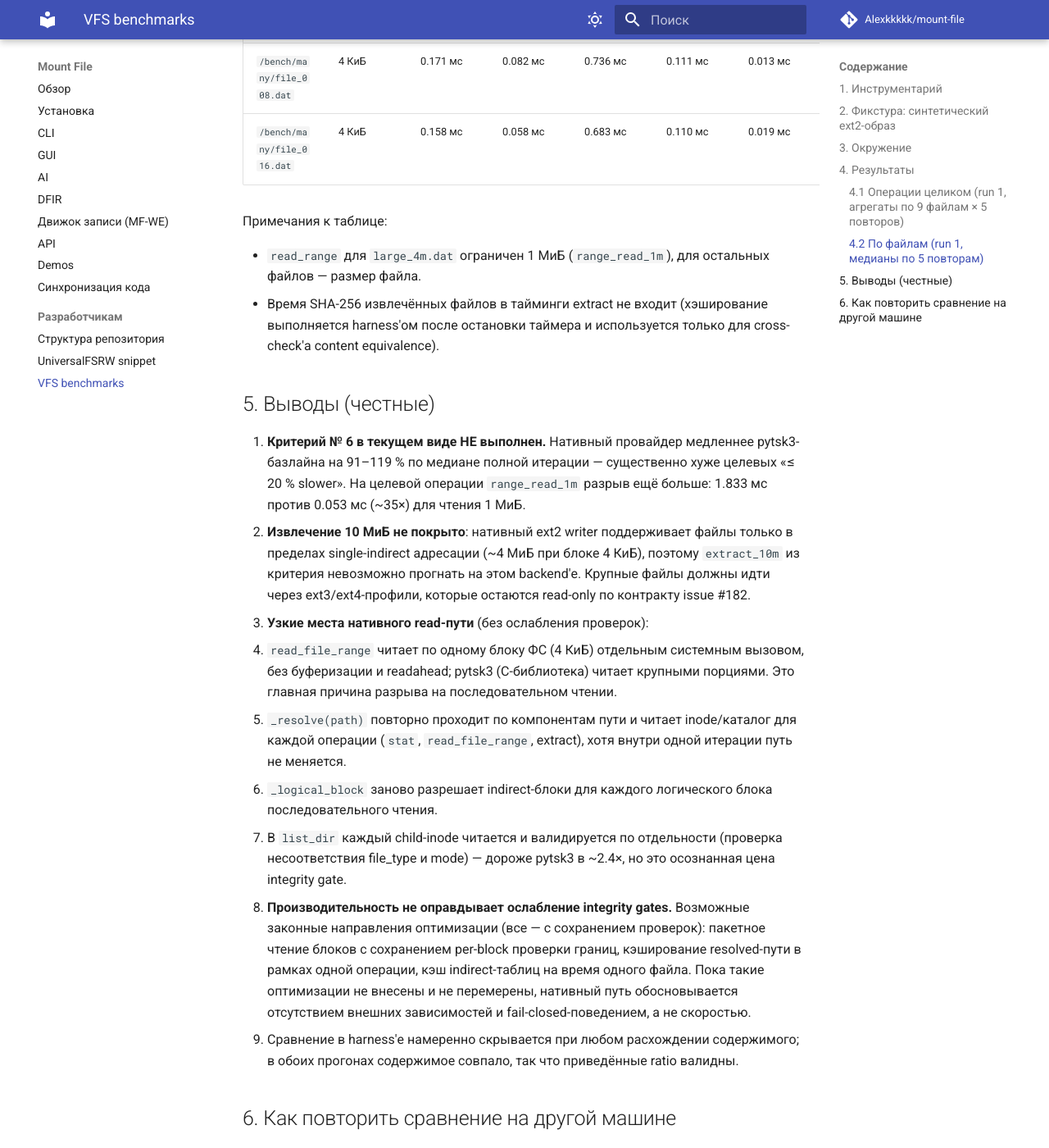
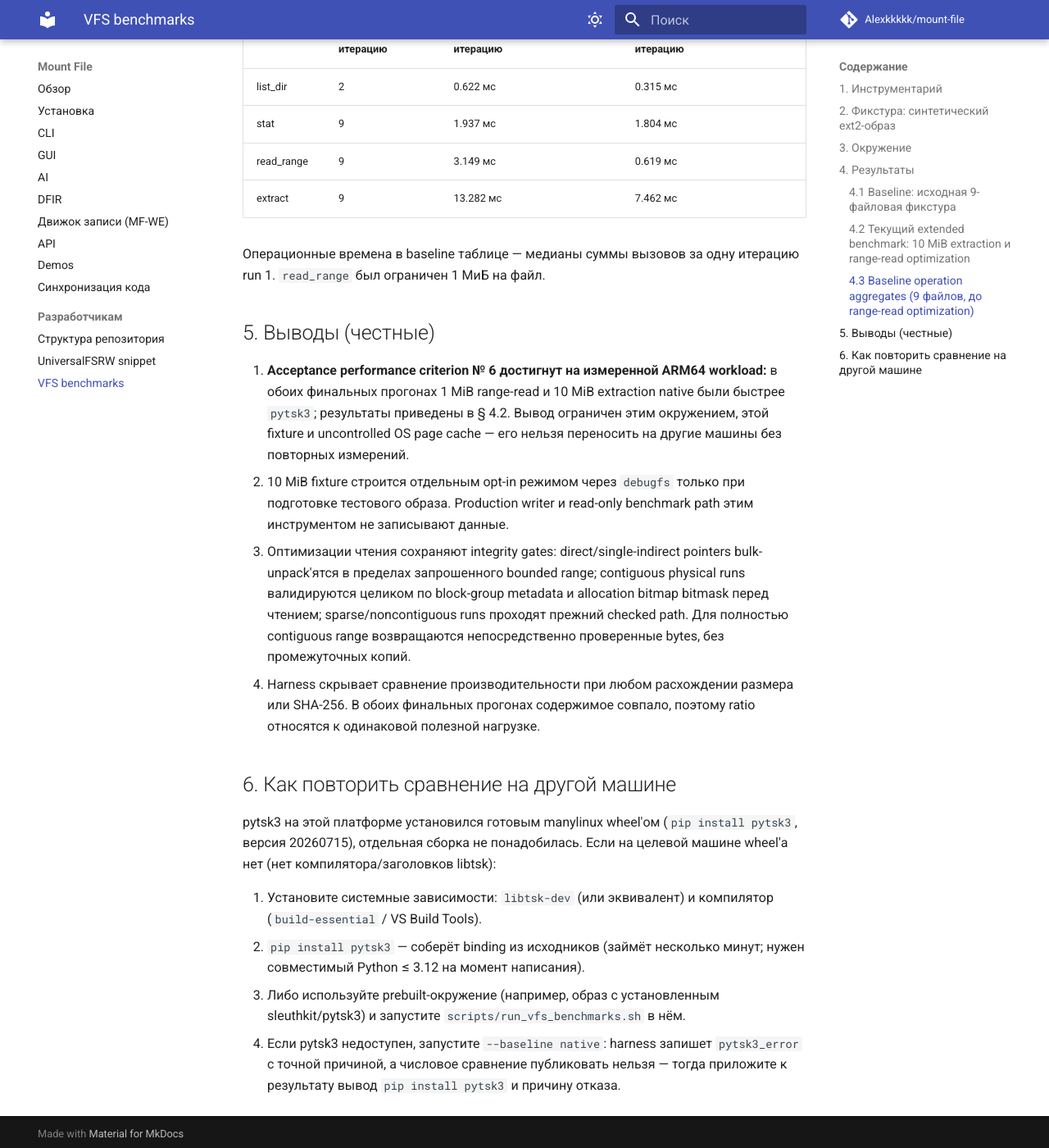
Before and after one commit to Alexkkkkk/mount-file, an MkDocs documentation site: the page built from docs/benchmarks.md, in a window 1280 px wide and 1400 px high, scrolled down 4658 px. Shown: the whole window at 82% size. Built offline with MkDocs 1.6.1 and Material for MkDocs 9.7.7, drawn with Linux system fonts in a browser that asks for light colours; comment, search, counter and statistics services are not loaded; some of the changed text lies outside the part shown.

Commit message:
perf(ext2): exercise 10 MiB reads and optimize range validation (#218)
* docs(benchmarks): refresh issue 182 ext2 measurements

* perf(ext2): meet issue 182 benchmark cases

---------

Co-authored-by: Alexkkkkk <1.02665324e+08+Alexkkkkk@users.noreply.github.com>

````diff
--- a/docs/benchmarks.md
+++ b/docs/benchmarks.md
@@ -36,6 +36,8 @@
 
 ```bash
 python scripts/make_bench_ext2_image.py --output /tmp/bench.ext2
+# Optional extended fixture for the acceptance workload:
+python scripts/make_bench_ext2_image.py --output /tmp/bench-10m.ext2 --include-10m
 ```
 
 Скрипт форматирует образ через `mke2fs -t ext2 -b 4096` и наполняет его через
@@ -44,17 +46,27 @@
 gates, что и продукт. Содержимое файлов детерминировано (SHA-256 от
 `seed:counter`, псевдослучайные, плохо сжимаемые данные).
 
+Опциональный `--include-10m` добавляет `/bench/large_10m.dat` в готовый образ
+через `debugfs`. Это исключительно test/benchmark fixture setup: внешний tool
+обходит текущий 4 МиБ лимит production writer'а, чтобы проверить double-indirect
+read-only путь; ни production writer, ни benchmark reader этим инструментом
+не вызываются для записи. Нужны `mke2fs` и `debugfs` из e2fsprogs.
+
 После staged-записей генератор нормализует только metadata самой fixture:
 UUID, directory-hash seed и поля времени superblock/inode. Поэтому два запуска
-на одной версии `mke2fs` дают побайтно идентичный образ; это проверяет
-`test_benchmark_fixture_generator_is_byte_reproducible`. Production writer не
-меняется: нормализация существует только в benchmark generator.
+на одной версии `mke2fs` дают побайтно идентичный образ; это проверяют
+`test_benchmark_fixture_generator_is_byte_reproducible` и
+`test_10m_benchmark_fixture_is_reproducible_and_native_readable`. Production
+writer не меняется: нормализация и debugfs fixture setup находятся только в
+benchmark generator.
 
-Ограничение: нативный ext2 writer хранит файл в прямых блоках плюс один
-single-indirect блок (~4 МиБ при блоке 4 КиБ), поэтому `extract_10m` из
-критерия приёмки на нативном пути воспроизвести нельзя — максимальный файл
-фикстуры 4 МиБ. Это честно зафиксировано как неполное покрытие критерия № 6
-(см. § 6).
+В стандартной фикстуре самый большой файл — 4 МиБ, поскольку native writer
+ограничен direct + single-indirect addressing (~4 МиБ при блоке 4 КиБ). Для
+критерия `extract_10m` запустите расширенный режим benchmark runner:
+
+```bash
+INCLUDE_10M=1 scripts/run_vfs_benchmarks.sh /tmp/vfs-bench-10m
+```
 
 Параметры фикстуры (32 МиБ):
 
@@ -66,7 +78,8 @@
 | Offset тома | 0 байт |
 | Volume size | 33 554 432 байта |
 | mke2fs | e2fsprogs 1.47.0 |
-| SHA-256 образа | `3f2fe458bded5b34690dfc69f3440fb92107f1f1eaa9902a2ed0963b9acb1211` |
+| SHA-256 default fixture | `686da57622d45ad1906337f00d93561fc0be75f12bd222e604a1d10c1a1c1be4` |
+| SHA-256 extended 10 MiB fixture | `2eb5a1b64d081d789fc5eb810489f7e2608dafb8015d7430db9489a7d41f6a43` |
 
 Набор файлов (все под `/bench`, плюс каталог `many` для list_dir):
 
@@ -78,18 +91,17 @@
 | `/bench/medium_512k.dat` | 512 КиБ |
 | `/bench/large_1m.dat` | 1 МиБ |
 | `/bench/large_4m.dat` | 4 МиБ (максимум нативного writer'а) |
+| `/bench/large_10m.dat` | 10 МиБ (только с `--include-10m`, test-only debugfs fixture) |
 | `/bench/many/file_{000,008,016}.dat` | 4 КиБ × 3 |
 
 ## 3. Окружение
 
 | Параметр | Значение |
 | --- | --- |
-| Python | CPython 3.12.3 (`/home/ubuntu/venv-mf/bin/python`) |
-| Платформа | Linux-6.18.38+-x86_64-with-glibc2.39 |
-| CPU | AMD EPYC, 6 vCPU |
-| RAM | 24 ГиБ |
-| pytsk3 | 20260715 (manylinux cp312 wheel; сборка из исходников не требовалась) |
-| Cache state | метка `warm` (образ только что создан генератором; page cache не управлялся harness'ом) |
+| Python | CPython 3.12.3 |
+| Платформа | Linux-6.18.38+-aarch64-with-glibc2.39 |
+| pytsk3 | 20260715 (manylinux aarch64 wheel; сборка из исходников не требовалась) |
+| Cache state | `unspecified`; page cache не управлялся harness'ом |
 | Методика повтора | 1 разогревочная итерация + 5 измеряемых итераций на backend; каждая итерация открывает и закрывает провайдера заново; open исключён из метрики итерации |
 
 Воспроизведение:
@@ -101,85 +113,81 @@
 
 ## 4. Результаты
 
-Два независимых запуска (run 1 опубликован ниже целиком, run 2 — контроль
-стабильности). Эти исторические значения получены до добавления чередующегося
-порядка backend'ов; новый harness записывает `backend_execution_order` и
-балансирует порядок пар, но таблицы ниже автоматически не пересчитываются.
-Метрика сравнения — медиана полного времени итерации без учёта открытия
-провайдера. Cache остаётся uncontrolled.
+Два независимых запуска до новой 10 MiB fixture/reader оптимизации сохранены как
+baseline и не являются текущим результатом. Для всех запусков ниже harness
+использует один warmup, пять измеряемых итераций на backend и чередует порядок
+пар. Метрика full iteration — медиана полного времени без открытия провайдера;
+page cache не контролируется.
+
+### 4.1 Baseline: исходная 9-файловая фикстура
+
+Raw schema-v2 отчёты: [run 1](https://github.com/Alexkkkkk/mount-file/blob/main/benchmarks/results/issue-182-ext2-aarch64-2026-10-29-run1.json)
+и [run 2](https://github.com/Alexkkkkk/mount-file/blob/main/benchmarks/results/issue-182-ext2-aarch64-2026-10-29-run2.json).
 
 | Прогон | native, медиана итерации | pytsk3, медиана итерации | native/pytsk3 |
 | --- | --- | --- | --- |
-| run 1 | 0.0284 с | 0.0130 с | 2.19× (+119.4 %) |
-| run 2 | 0.0268 с | 0.0141 с | 1.91× (+90.8 %) |
+| run 1 | 0.02575 с | 0.01701 с | 1.51× (+51.4 %) |
+| run 2 | 0.02924 с | 0.01950 с | 1.50× (+49.9 %) |
 
-В обоих прогонах `content_equivalent = true`: размеры и SHA-256 всех файлов
-совпали между backend'ами, поэтому сравнение корректно.
+В обоих прогонах `content_equivalent = true`; SHA-256 fixture совпал
+(`686da57622d45ad1906337f00d93561fc0be75f12bd222e604a1d10c1a1c1be4`).
+Содержимое native и `pytsk3` совпало по размерам и SHA-256 каждого файла.
 
-### 4.1 Операции целиком (run 1, агрегаты по 9 файлам × 5 повторов)
+Оба baseline прогона были content-equivalent и использовали fixture SHA-256
+`686da57622d45ad1906337f00d93561fc0be75f12bd222e604a1d10c1a1c1be4`.
+Их результаты фиксируют gap до следующих изменений: native full iteration был
+на 49.9–51.4 % медленнее `pytsk3`.
 
-| Операция | Вызовов/итерацию | native, медиана вызова | native, медиана суммы за итерацию | pytsk3, медиана вызова | pytsk3, медиана суммы за итерацию |
-| --- | --- | --- | --- | --- | --- |
-| list_dir | 2 | 0.149 мс | 0.279 мс | 0.061 мс | 0.120 мс |
-| stat | 9 | 0.090 мс | 1.099 мс | 0.066 мс | 0.678 мс |
-| read_range | 9 | 0.092 мс | 4.533 мс | 0.019 мс | 0.247 мс |
-| extract | 9 | 0.800 мс | 17.169 мс | 0.587 мс | 6.734 мс |
+### 4.2 Текущий extended benchmark: 10 MiB extraction и range-read optimization
 
-### 4.2 По файлам (run 1, медианы по 5 повторам)
+Два итоговых прогона выполнены на CPython 3.12.3 / Linux ARM64 с pytsk3 20260715.
+Они используют одну и ту же детерминированную 32 MiB fixture с
+`/bench/large_10m.dat`; fixture SHA-256:
+`2eb5a1b64d081d789fc5eb810489f7e2608dafb8015d7430db9489a7d41f6a43`.
+Raw schema-v2 отчёты: [run 1](https://github.com/Alexkkkkk/mount-file/blob/main/benchmarks/results/issue-182-ext2-10m-aarch64-2026-10-29-run1.json)
+и [run 2](https://github.com/Alexkkkkk/mount-file/blob/main/benchmarks/results/issue-182-ext2-10m-aarch64-2026-10-29-run2.json).
 
-| Путь | Размер | native stat | native read_range | native extract | pytsk3 stat | pytsk3 read_range | pytsk3 extract |
-| --- | --- | --- | --- | --- | --- | --- | --- |
-| `/bench/tiny_1k.dat` | 1 КиБ | 0.066 мс | 0.029 мс | 0.753 мс | 0.066 мс | 0.014 мс | 0.594 мс |
-| `/bench/small_16k.dat` | 16 КиБ | 0.062 мс | 0.040 мс | 0.632 мс | 0.056 мс | 0.010 мс | 0.492 мс |
-| `/bench/small_64k.dat` | 64 КиБ | 0.060 мс | 0.091 мс | 0.709 мс | 0.055 мс | 0.015 мс | 0.514 мс |
-| `/bench/medium_512k.dat` | 512 КиБ | 0.075 мс | 0.788 мс | 1.557 мс | 0.052 мс | 0.034 мс | 0.654 мс |
-| `/bench/large_1m.dat` | 1 МиБ | 0.062 мс | 1.833 мс | 2.565 мс | 0.052 мс | 0.053 мс | 0.816 мс |
-| `/bench/large_4m.dat` | 4 МиБ | 0.091 мс | 1.454 мс | 8.259 мс | 0.051 мс | 0.050 мс | 2.097 мс |
-| `/bench/many/file_000.dat` | 4 КиБ | 0.270 мс | 0.070 мс | 0.838 мс | 0.129 мс | 0.013 мс | 0.531 мс |
-| `/bench/many/file_008.dat` | 4 КиБ | 0.171 мс | 0.082 мс | 0.736 мс | 0.111 мс | 0.013 мс | 0.530 мс |
-| `/bench/many/file_016.dat` | 4 КиБ | 0.158 мс | 0.058 мс | 0.683 мс | 0.110 мс | 0.019 мс | 0.521 мс |
+| Прогон | Full iteration native / pytsk3 | `large_1m.dat` range-read native / pytsk3 | `large_10m.dat` extract native / pytsk3 |
+| --- | --- | --- | --- |
+| run 1 | 0.04048 с / 0.21686 с (0.187×) | 0.218 мс / 0.322 мс (0.679×) | 10.191 мс / 92.756 мс (0.110×) |
+| run 2 | 0.04066 с / 0.21543 с (0.189×) | 0.215 мс / 0.312 мс (0.691×) | 10.594 мс / 92.335 мс (0.115×) |
 
-Примечания к таблице:
+Оба extended прогона вернули `content_equivalent = true`; SHA-256 всех файлов
+совпал между backend'ами. `large_1m.dat` range-read — ровно 1 MiB; extraction
+полностью записывает и проверяет размер 10 MiB. Хеширование destination
+выполняется вне таймера.
 
-- `read_range` для `large_4m.dat` ограничен 1 МиБ (`range_read_1m`),
-  для остальных файлов — размер файла.
-- Время SHA-256 извлечённых файлов в тайминги extract не входит (хэширование
-  выполняется harness'ом после остановки таймера и используется только для
-  cross-check'а content equivalence).
+### 4.3 Baseline operation aggregates (9 файлов, до range-read optimization)
+
+| Операция | Вызовов/итерацию | native, медиана суммы за итерацию | pytsk3, медиана суммы за итерацию |
+| --- | --- | --- | --- |
+| list_dir | 2 | 0.622 мс | 0.315 мс |
+| stat | 9 | 1.937 мс | 1.804 мс |
+| read_range | 9 | 3.149 мс | 0.619 мс |
+| extract | 9 | 13.282 мс | 7.462 мс |
+
+Операционные времена в baseline таблице — медианы суммы вызовов за одну
+итерацию run 1. `read_range` был ограничен 1 МиБ на файл.
 
 ## 5. Выводы (честные)
 
-1. **Критерий № 6 в текущем виде НЕ выполнен.** Нативный провайдер медленнее
-   pytsk3-базлайна на 91–119 % по медиане полной итерации — существенно хуже
-   целевых «≤ 20 % slower». На целевой операции `range_read_1m` разрыв ещё
-   больше: 1.833 мс против 0.053 мс (~35×) для чтения 1 МиБ.
-2. **Извлечение 10 МиБ не покрыто**: нативный ext2 writer поддерживает файлы
-   только в пределах single-indirect адресации (~4 МиБ при блоке 4 КиБ),
-   поэтому `extract_10m` из критерия невозможно прогнать на этом backend'е.
-   Крупные файлы должны идти через ext3/ext4-профили, которые остаются
-   read-only по контракту issue #182.
-3. **Узкие места нативного read-пути** (без ослабления проверок):
-   - `read_file_range` читает по одному блоку ФС (4 КиБ) отдельным системным
-     вызовом, без буферизации и readahead; pytsk3 (C-библиотека) читает
-     крупными порциями. Это главная причина разрыва на последовательном
-     чтении.
-   - `_resolve(path)` повторно проходит по компонентам пути и читает
-     inode/каталог для каждой операции (`stat`, `read_file_range`, extract),
-     хотя внутри одной итерации путь не меняется.
-   - `_logical_block` заново разрешает indirect-блоки для каждого логического
-     блока последовательного чтения.
-   - В `list_dir` каждый child-inode читается и валидируется по отдельности
-     (проверка несоответствия file_type и mode) — дороже pytsk3 в ~2.4×, но
-     это осознанная цена integrity gate.
-4. **Производительность не оправдывает ослабление integrity gates.**
-   Возможные законные направления оптимизации (все — с сохранением проверок):
-   пакетное чтение блоков с сохранением per-block проверки границ,
-   кэширование resolved-пути в рамках одной операции, кэш indirect-таблиц на
-   время одного файла. Пока такие оптимизации не внесены и не перемерены,
-   нативный путь обосновывается отсутствием внешних зависимостей и
-   fail-closed-поведением, а не скоростью.
-5. Сравнение в harness'е намеренно скрывается при любом расхождении содержимого;
-   в обоих прогонах содержимое совпало, так что приведённые ratio валидны.
+1. **Acceptance performance criterion № 6 достигнут на измеренной ARM64
+   workload:** в обоих финальных прогонах 1 MiB range-read и 10 MiB extraction
+   native были быстрее `pytsk3`; результаты приведены в § 4.2. Вывод ограничен
+   этим окружением, этой fixture и uncontrolled OS page cache — его нельзя
+   переносить на другие машины без повторных измерений.
+2. 10 MiB fixture строится отдельным opt-in режимом через `debugfs` только при
+   подготовке тестового образа. Production writer и read-only benchmark path
+   этим инструментом не записывают данные.
+3. Оптимизации чтения сохраняют integrity gates: direct/single-indirect
+   pointers bulk-unpack'ятся в пределах запрошенного bounded range; contiguous
+   physical runs валидируются целиком по block-group metadata и allocation
+   bitmap bitmask перед чтением; sparse/noncontiguous runs проходят прежний
+   checked path. Для полностью contiguous range возвращаются непосредственно
+   проверенные bytes, без промежуточных копий.
+4. Harness скрывает сравнение производительности при любом расхождении размера
+   или SHA-256. В обоих финальных прогонах содержимое совпало, поэтому ratio
+   относятся к одинаковой полезной нагрузке.
 
 ## 6. Как повторить сравнение на другой машине
 
````
Also changed, not shown: 9 other files.
